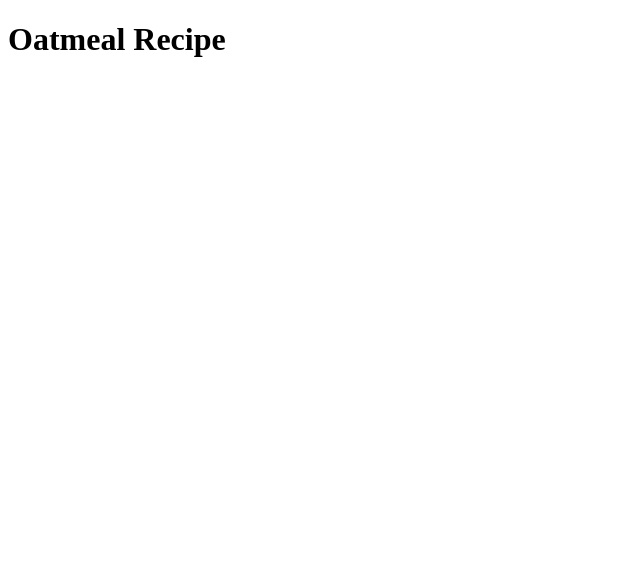
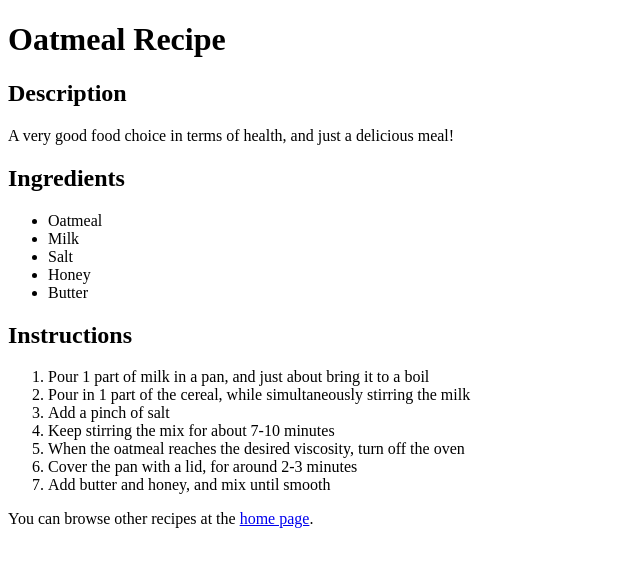
Before and after one commit to portraitsofkings/odin-recipes, a plain HTML site: page recipes/oatmeal.html in a window 1280 px wide. Shown: the whole page, without its empty margins (0-640 px from the left). Drawn offline with Linux system fonts and the light colour scheme.

Commit message:
feat: add oatmeal recipe

```diff
--- a/recipes/oatmeal.html
+++ b/recipes/oatmeal.html
@@ -7,5 +7,26 @@
 </head>
 <body>
   <h1>Oatmeal Recipe</h1>
+  <h2>Description</h2>
+  <p>A very good food choice in terms of health, and just a delicious meal!</p>
+  <h2>Ingredients</h2>
+  <ul>
+    <li>Oatmeal</li>
+    <li>Milk</li>
+    <li>Salt</li>
+    <li>Honey</li>
+    <li>Butter</li>
+  </ul>
+  <h2>Instructions</h2>
+  <ol>
+    <li>Pour 1 part of milk in a pan, and just about bring it to a boil</li>
+    <li>Pour in 1 part of the cereal, while simultaneously stirring the milk</li>
+    <li>Add a pinch of salt</li>
+    <li>Keep stirring the mix for about 7-10 minutes</li>
+    <li>When the oatmeal reaches the desired viscosity, turn off the oven</li>
+    <li>Cover the pan with a lid, for around 2-3 minutes</li>
+    <li>Add butter and honey, and mix until smooth</li>
+  </ol>
+  <p>You can browse other recipes at the <a href="../index.html">home page</a>.</p>
 </body>
 </html>
```
